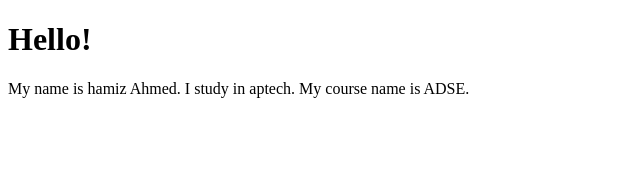
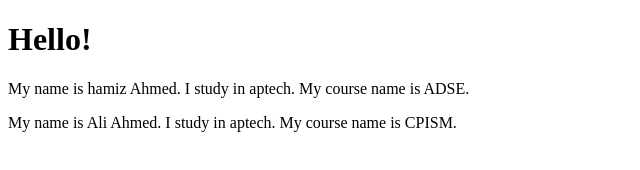
Before and after one commit to Hamiz-Ahmed-cyber/First-File, a plain HTML site: page index.html in a window 1280 px wide. Shown: the whole page, without its empty margins (0-640 px from the left). Drawn offline with Linux system fonts and the light colour scheme.

Commit message:
New Changes

```diff
--- a/index.html
+++ b/index.html
@@ -7,5 +7,6 @@
 </head>
     <h1>Hello!</h1>
     <p>My name is hamiz Ahmed. I study in aptech. My course name is ADSE.</p>
+    <p>My name is Ali Ahmed. I study in aptech. My course name is CPISM.</p>
 </body>
 </html>
```
